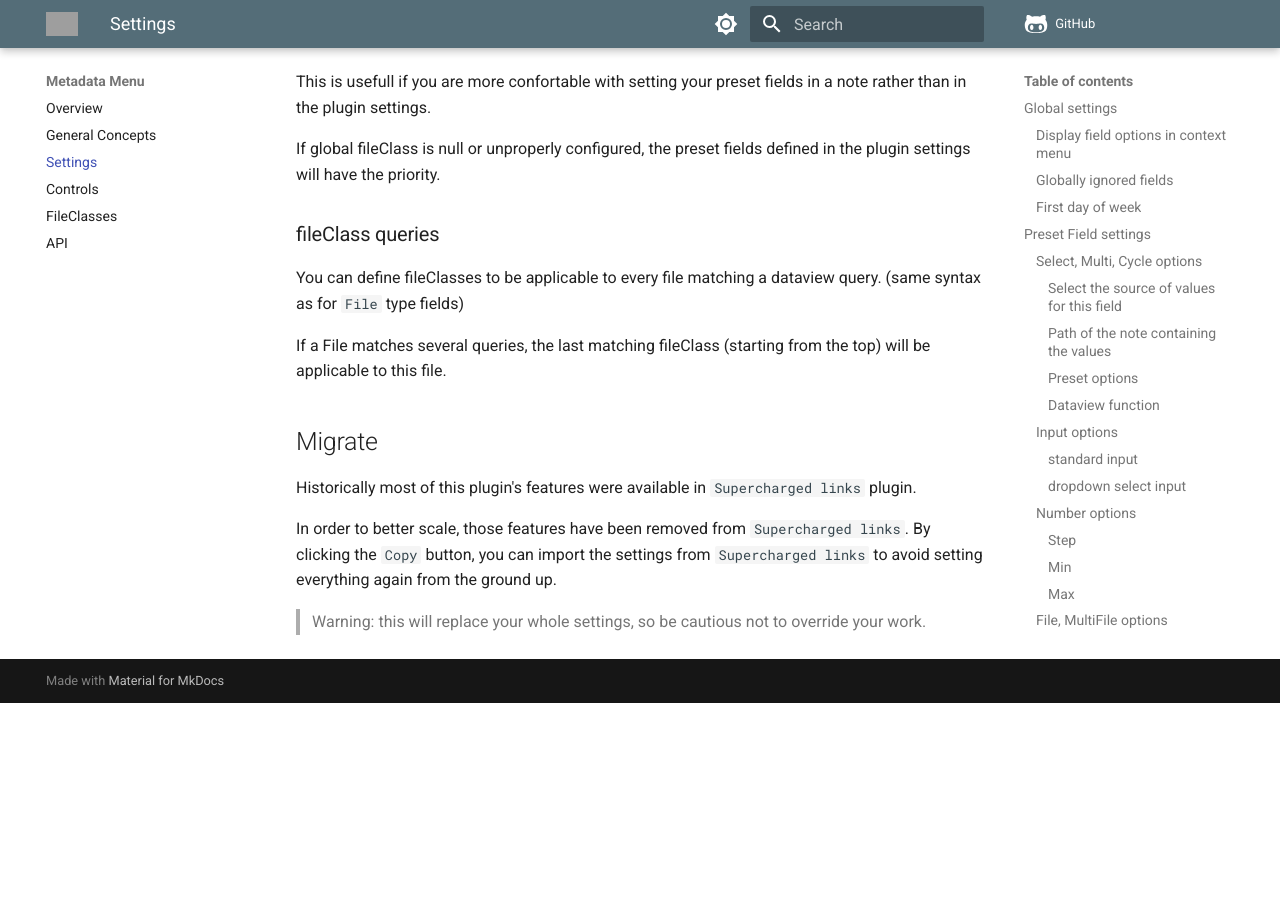
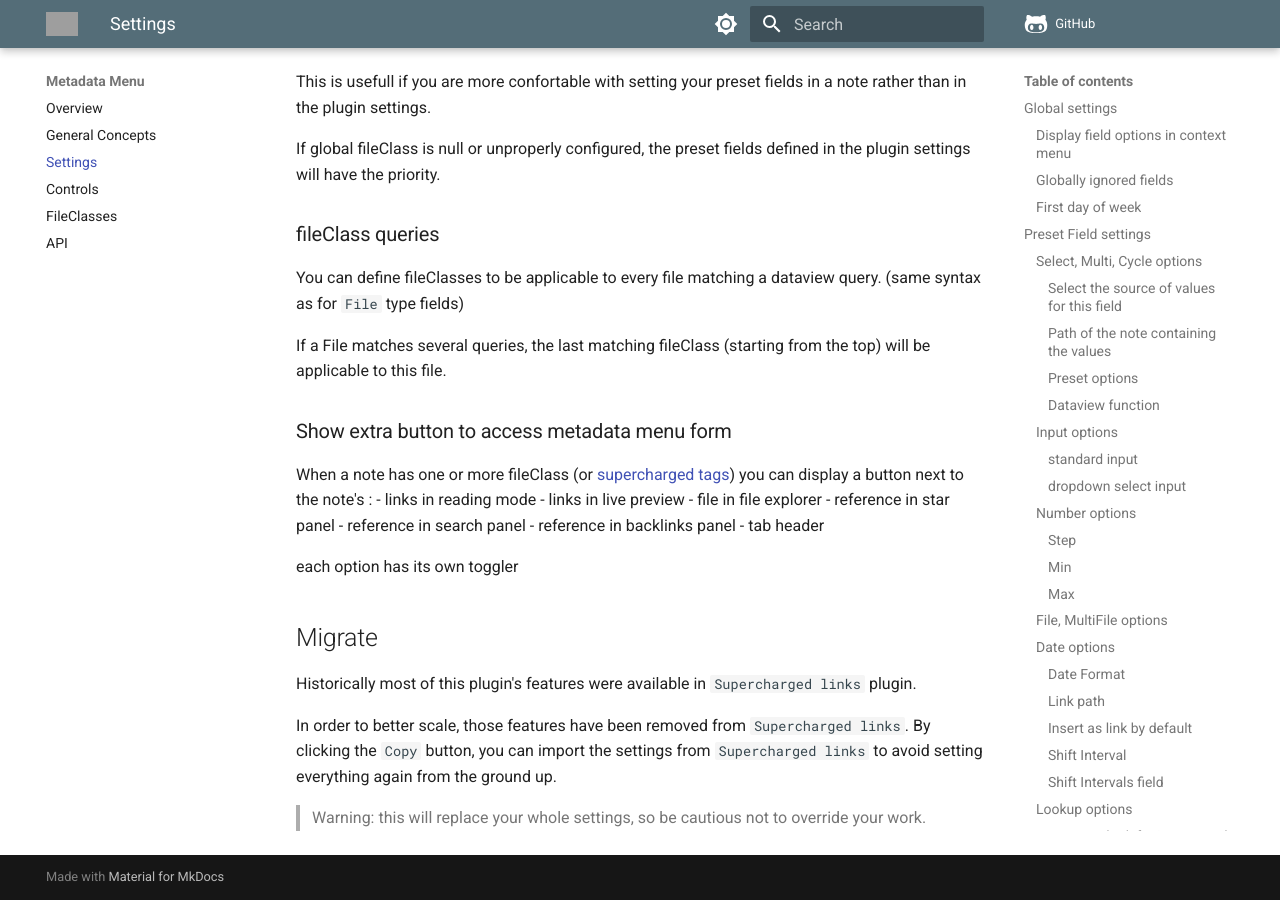
Before and after one commit to mdelobelle/metadatamenu, an MkDocs documentation site: the page built from docs/settings.md, in a window 1280 px wide and 900 px high, scrolled down 6168 px. Built offline with MkDocs 1.6.1 and Material for MkDocs 9.7.7, drawn with Linux system fonts in a browser that asks for light colours; comment, search, counter and statistics services are not loaded; before the commit the page ends 6871 px from its top, so only the background shows below that; grey boxes are pictures that could not be loaded.

Commit message:
documentation

```diff
--- a/docs/settings.md
+++ b/docs/settings.md
@@ -220,6 +220,19 @@
 
 If a File matches several queries, the last matching fileClass (starting from the top) will be applicable to this file.
 
+### Show extra button to access metadata menu form
+
+When a note has one or more fileClass (or [supercharged tags](fileClasses#mapwithtag-field--supercharged-tag)) you can display a button next to the note's :
+- links in reading mode
+- links in live preview
+- file in file explorer
+- reference in star panel
+- reference in search panel
+- reference in backlinks panel
+- tab header
+
+each option has its own toggler
+
 ## Migrate
 Historically most of this plugin's features were available in `Supercharged links` plugin.
 
```
Also changed, not shown: docs/fileclasses.md (+12 -0 lines).
